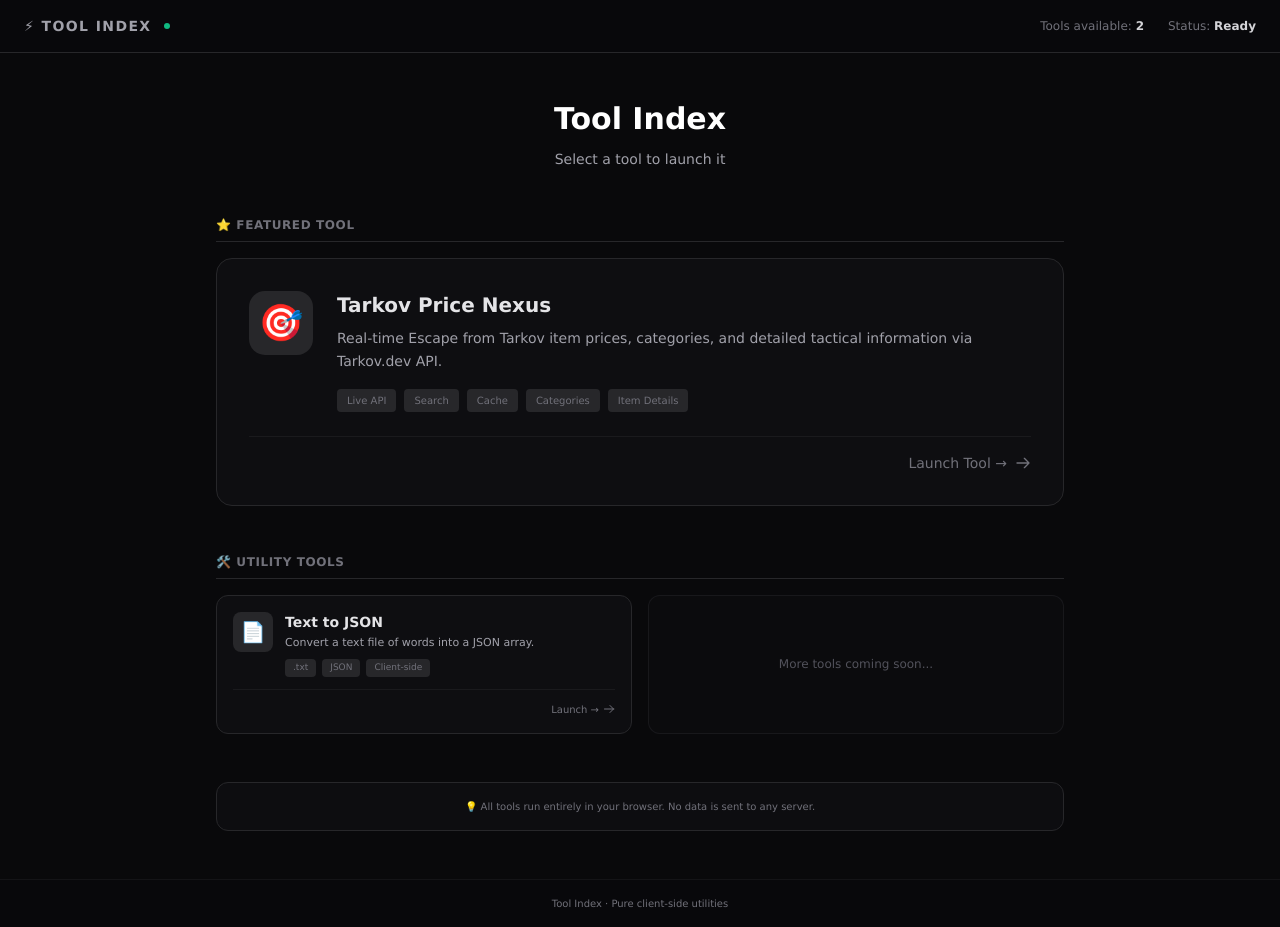
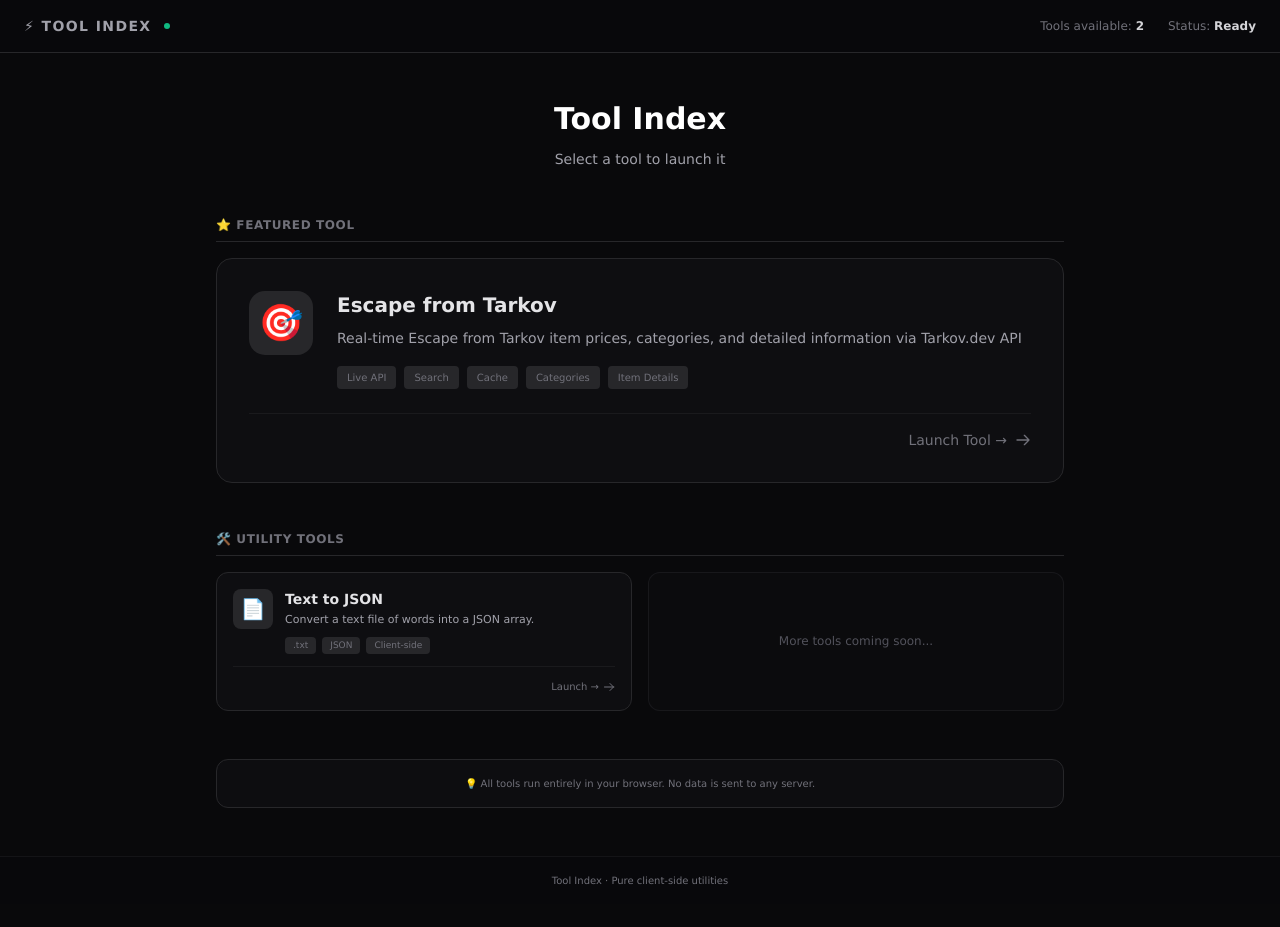
Before and after one commit to cmdrFRANKLY1/Vercel, a plain HTML site: page index.html in a window 1280 px wide. After the commit the page ends 904 px from the top, so only its background shows below. Drawn offline with nearby package versions, Linux system fonts and the light colour scheme.

Commit message:
Update index.html

```diff
--- a/index.html
+++ b/index.html
@@ -3,7 +3,7 @@
 <head>
     <meta charset="UTF-8">
     <meta name="viewport" content="width=device-width, initial-scale=1.0">
-    <title>Tool Index</title>
+    <title>Commander Control Center</title>
     <!-- Tailwind CSS CDN -->
     <script src="https://cdn.tailwindcss.com"></script>
     <script>
@@ -85,8 +85,8 @@
                         <span class="text-4xl">🎯</span>
                     </div>
                     <div class="flex-1 min-w-0">
-                        <h3 class="text-xl font-bold text-zinc-200 mb-2">Tarkov Price Nexus</h3>
-                        <p class="text-sm text-zinc-400 leading-relaxed">Real-time Escape from Tarkov item prices, categories, and detailed tactical information via Tarkov.dev API.</p>
+                        <h3 class="text-xl font-bold text-zinc-200 mb-2">Escape from Tarkov</h3>
+                        <p class="text-sm text-zinc-400 leading-relaxed">Real-time Escape from Tarkov item prices, categories, and detailed information via Tarkov.dev API</p>
                         <div class="mt-4 flex flex-wrap items-center gap-2 text-[10px] text-zinc-500">
                             <span class="px-2.5 py-1 bg-zinc-800 rounded">Live API</span>
                             <span class="px-2.5 py-1 bg-zinc-800 rounded">Search</span>
```
